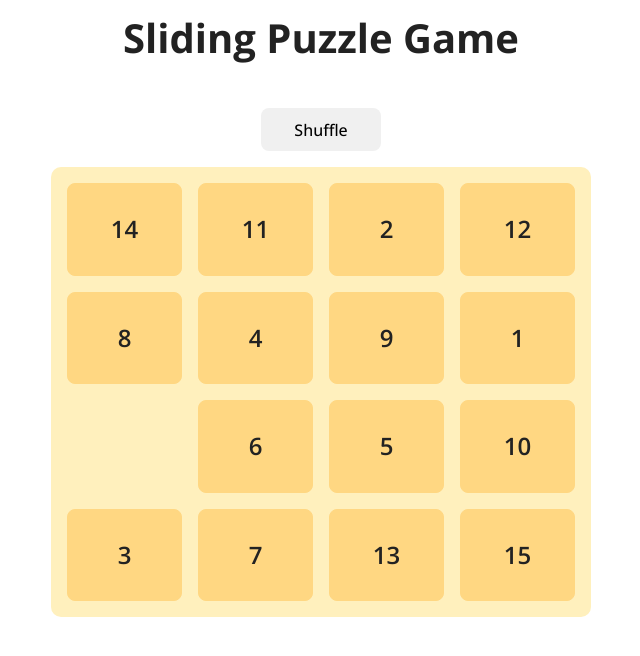
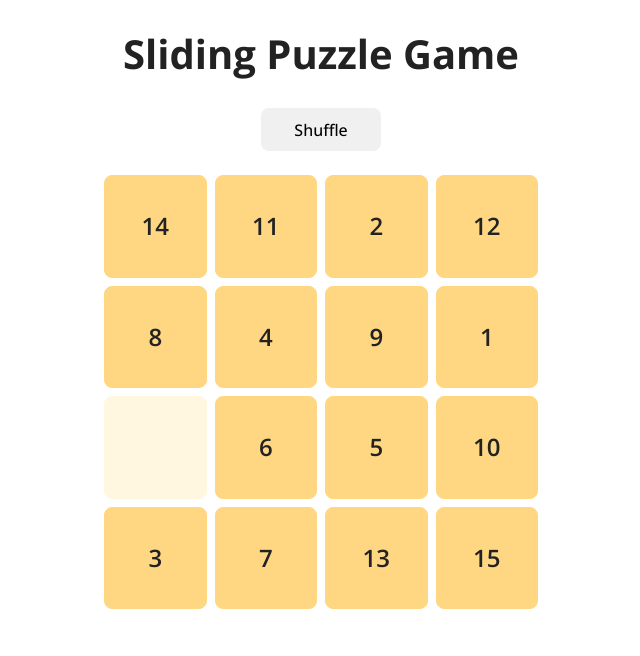
Before and after one commit to juliasophieg/n-puzzle-game, a React (Vite) app: page / in a window 1280 px wide. Shown: the top 656 px of the page, without its empty margins (319-959 px from the left). Built offline with nearby package versions, Linux system fonts and the light colour scheme.

Commit message:
some more styling

```diff
--- a/src/components/PuzzleBoard.jsx
+++ b/src/components/PuzzleBoard.jsx
@@ -12,23 +12,18 @@ const Wrapper = styled.div`
   align-items: center;
   max-width: 540px;
   width: 100%;
-  margin-top: 2rem;
-  @media (max-width: 430px) {
-    margin-top: 1rem;
-  }
 `;
 
 const PuzzleContainer = styled.div`
   display: grid;
   grid-template-columns: ${(props) => `repeat(${props.columns}, 1fr)`};
   grid-template-rows: ${(props) => `repeat(${props.rows}, 1fr)`};
-  gap: 1rem;
+  gap: 0.5rem;
   width: 100%;
   min-height: 450px;
-  max-width: 600px;
-  padding: 1rem;
+  max-width: 450px;
+  padding: 0.5rem;
   border-radius: 10px;
-  background-color: var(--light-yellow);
   @media (max-width: 430px) {
     gap: 0.5rem;
   }
--- a/src/index.css
+++ b/src/index.css
@@ -4,8 +4,9 @@
   font-weight: 400;
   color: var(--almost-black);
 
-  --light-yellow: #fff0bd;
+  --light-yellow: #fff7df;
   --yellow: #ffd782;
+  --middle-yellow: #ffdb97;
   --dark-yellow: #ffbe57;
   --green: #8cd1af;
   --dark-green: #6bc79a;
@@ -37,7 +38,7 @@ h1 {
   font-size: 2.5rem;
   line-height: 1.1;
   text-align: center;
-  margin: 0;
+  margin: 1rem 0;
   @media (max-width: 430px) {
     font-size: 1.8rem;
   }
```
